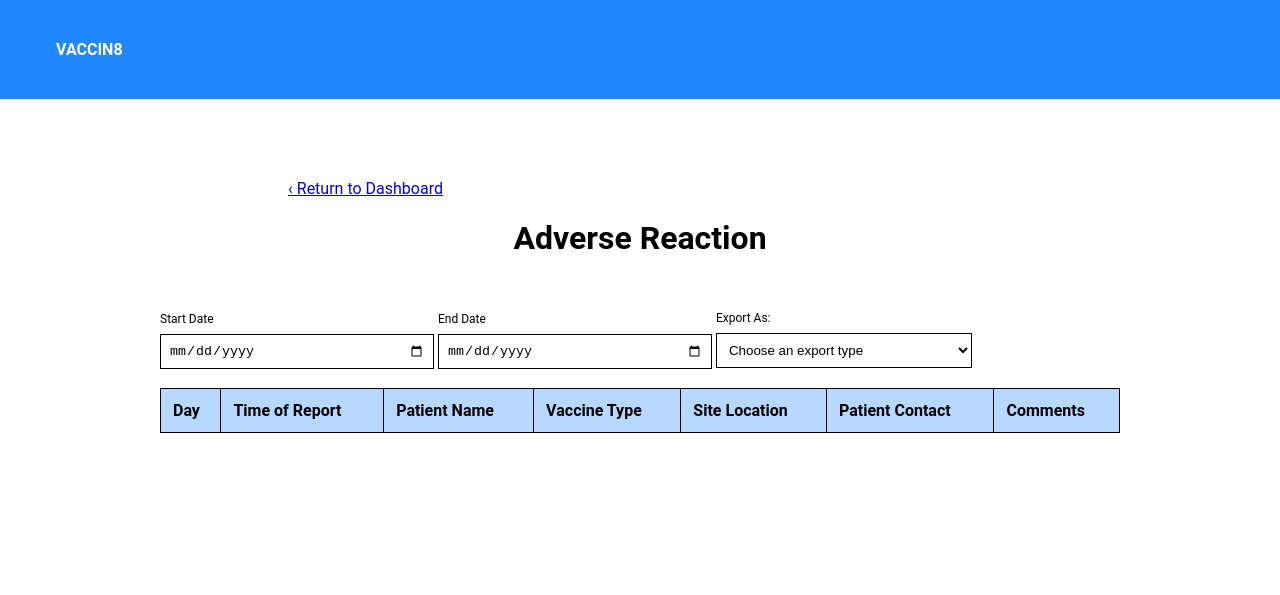
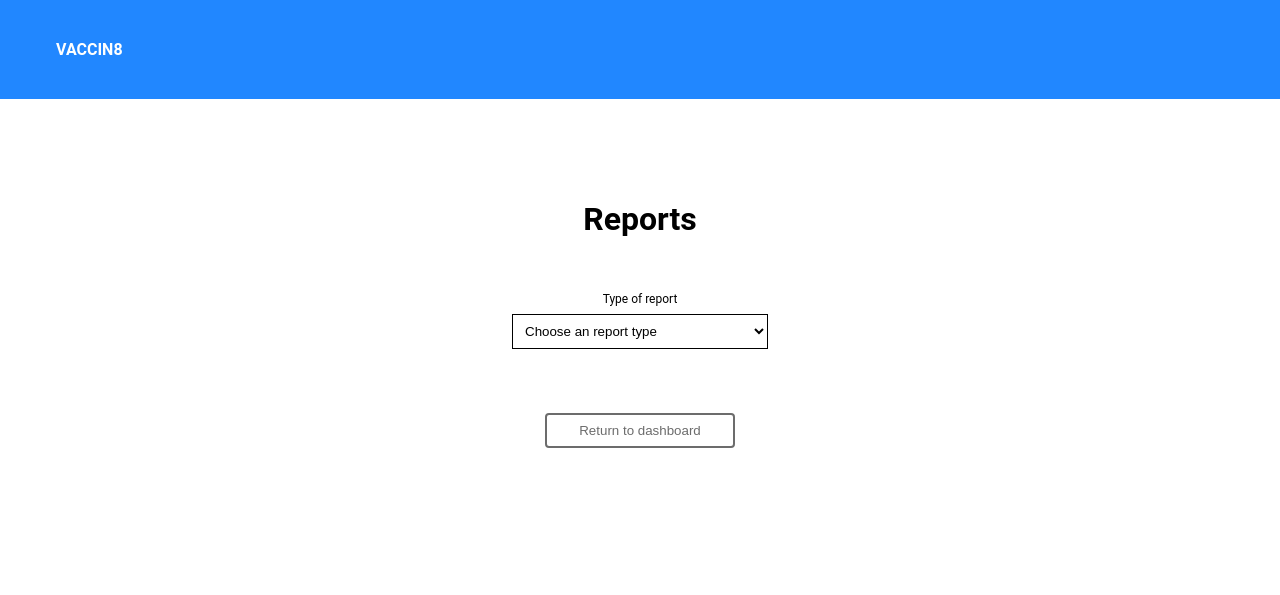
Before and after one commit to lb5255/vaccin8, a plain HTML site: page client/sitemanager/SMreports.html in a window 1280 px wide. Drawn offline with Linux system fonts and the light colour scheme; no server answers.

Commit message:
minor change

```diff
--- a/client/sitemanager/SMreports.html
+++ b/client/sitemanager/SMreports.html
@@ -17,7 +17,7 @@
 			</div>
 		</header>
 		<main>
-			<div style="margin-top: 6rem;" class="page" data-timeline="1">
+			<div style="margin-top: 6rem;" class="page active" data-timeline="1">
 				<h1>Reports</h1>
 
 				<section centered>
@@ -137,7 +137,7 @@
 
 			</div>
 
-			<div class="page active">
+			<div class="page">
 				<a href="sitemanagermain.html" style="margin-left: 8rem;">&#8249; Return to Dashboard</a>
 				<h1>Adverse Reaction</h1>
 
```
Also changed, not shown: client/sitemanager/SMstaff.html (+1 -1 lines).
